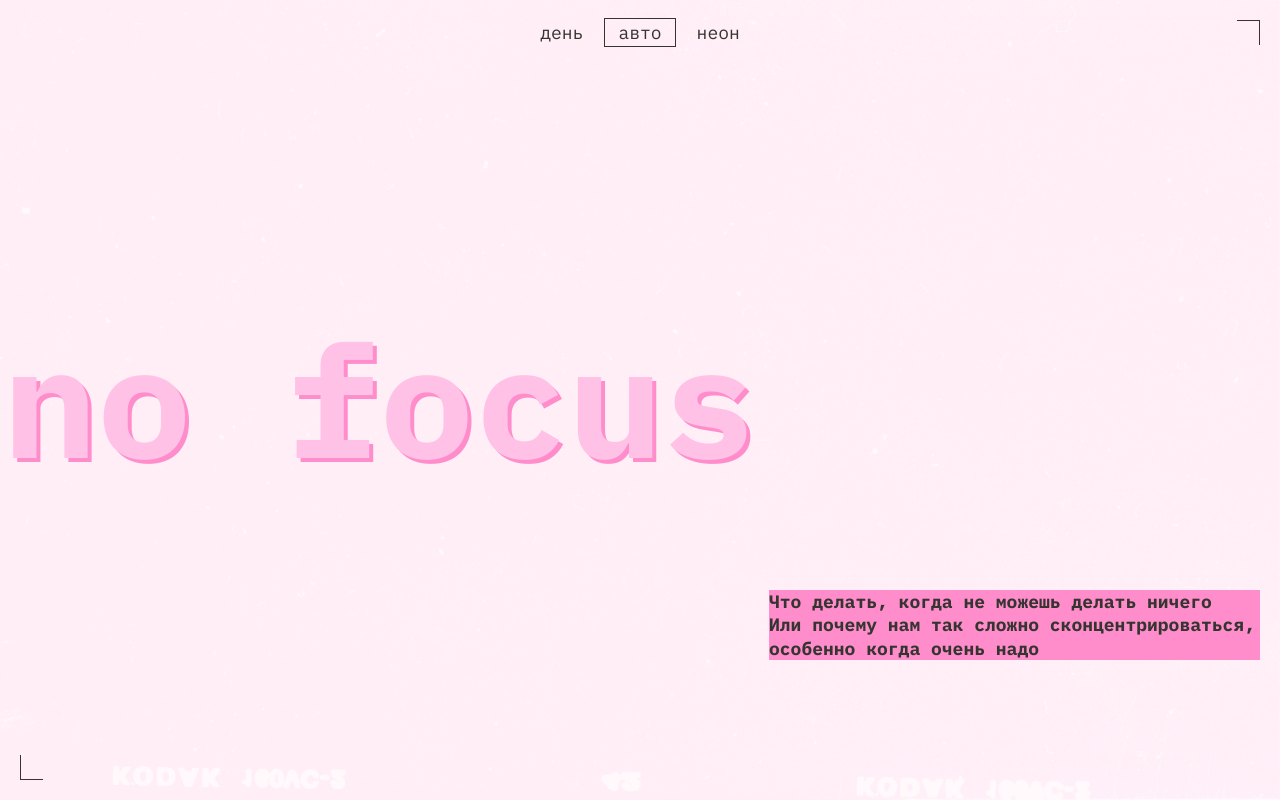
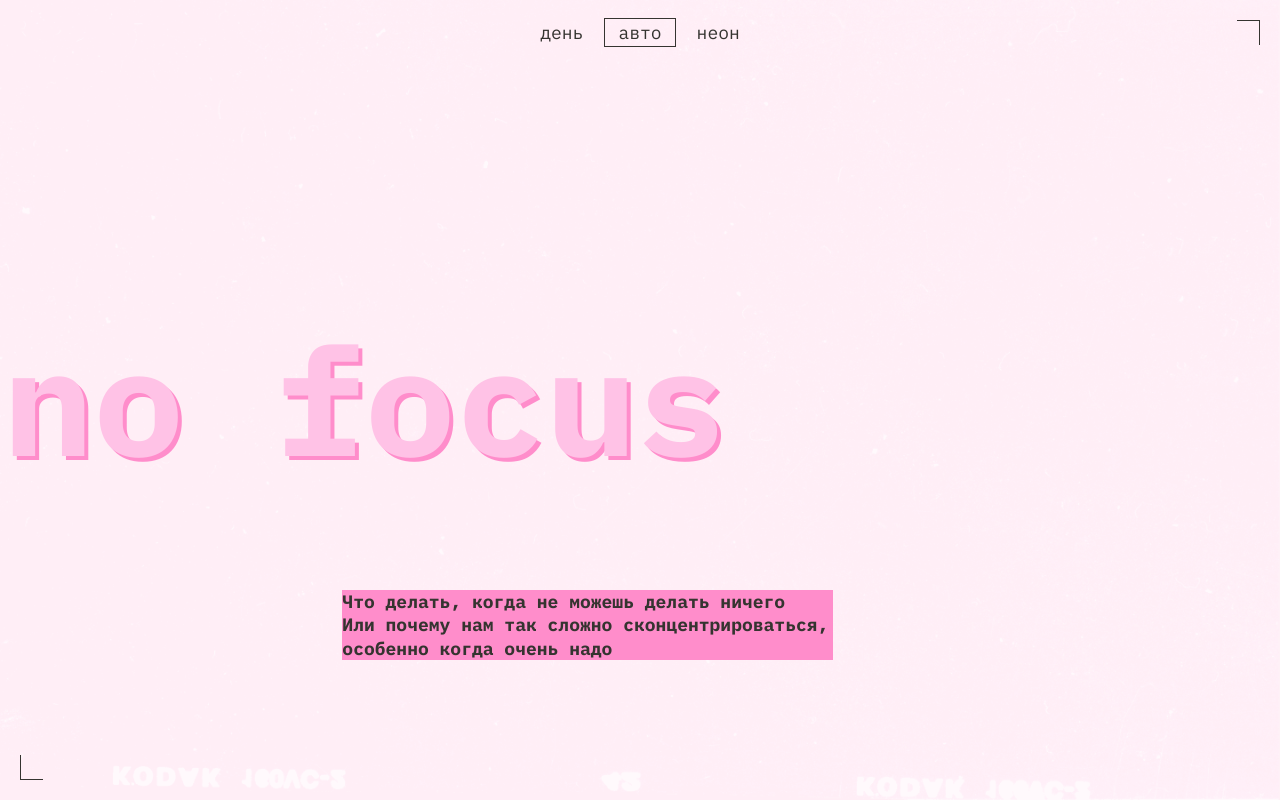
Before and after one commit to RafaelAvetisyan/slozhno-sosredotochitsya-fd, a plain HTML site: page index.html in a window 1280 px wide. Shown: the top 800 px of the page. Drawn offline with Linux system fonts and the light colour scheme.

Commit message:
Коммитик2

```diff
--- a/styles/style.css
+++ b/styles/style.css
@@ -264,16 +264,11 @@
   }
 
   .header__title {
-    grid-column: 1/3;
-    grid-row: 2/2;
     justify-self: start;
     margin-inline-start: 3px;
-    font-size: clamp(7.5rem, 0.5625rem + 14.4531vw, 9.8125rem);
   }
 
   .header__text {
-    grid-column: 2/4;
-    grid-row: 3/3;
     max-width: 364px;
     margin-inline-end: 20px;
     margin-block-end: 143px;
@@ -296,18 +291,13 @@
 
   .header__title {
     grid-column: 1/4;
-    grid-row: 2/2;
-    font-size: clamp(7.5rem, 0.5625rem + 14.4531vw, 9.8125rem);
   }
 
   .header__theme-menu-list {
-    display: flex;
     flex-direction: row;
   }
 
   .header__text {
-    grid-column: 2/4;
-    grid-row: 3/3;
     max-width: 491px;
     margin-block-end: 83px;
   }
```
